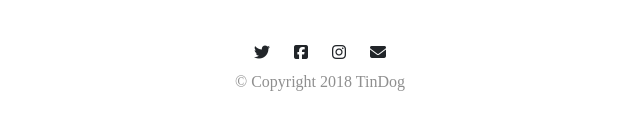
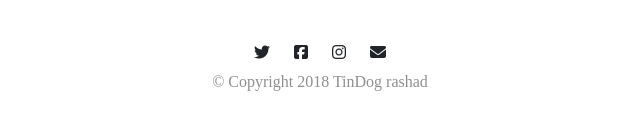
Before and after one commit to Richiaziz/tindog-by-Rashad, a plain HTML site: page index.html in a window 1280 px wide. Shown: the part 3431-3561 px from the top of the page, 320-960 px from the left. Drawn offline with nearby package versions, Linux system fonts and the light colour scheme.

Commit message:
Update index.html

```diff
--- a/index.html
+++ b/index.html
@@ -228,7 +228,7 @@
       <i class="footer-icon fab fa-instagram"></i>
       <i class="footer-icon fas fa-envelope"></i>
 
-      <p>© Copyright 2018 TinDog</p>
+      <p>© Copyright 2018 TinDog rashad</p>
 
     </div>
   </footer>
```
